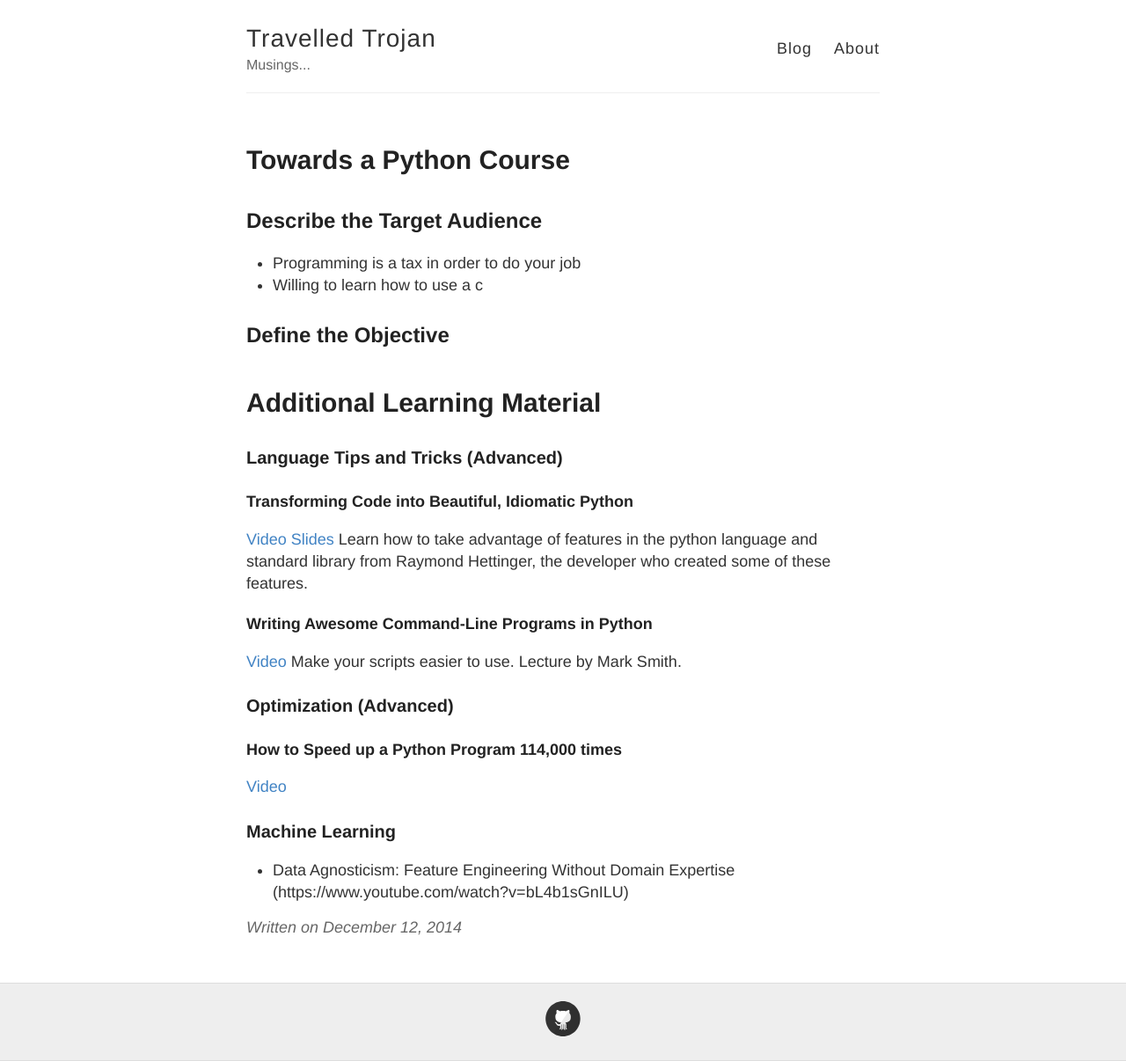
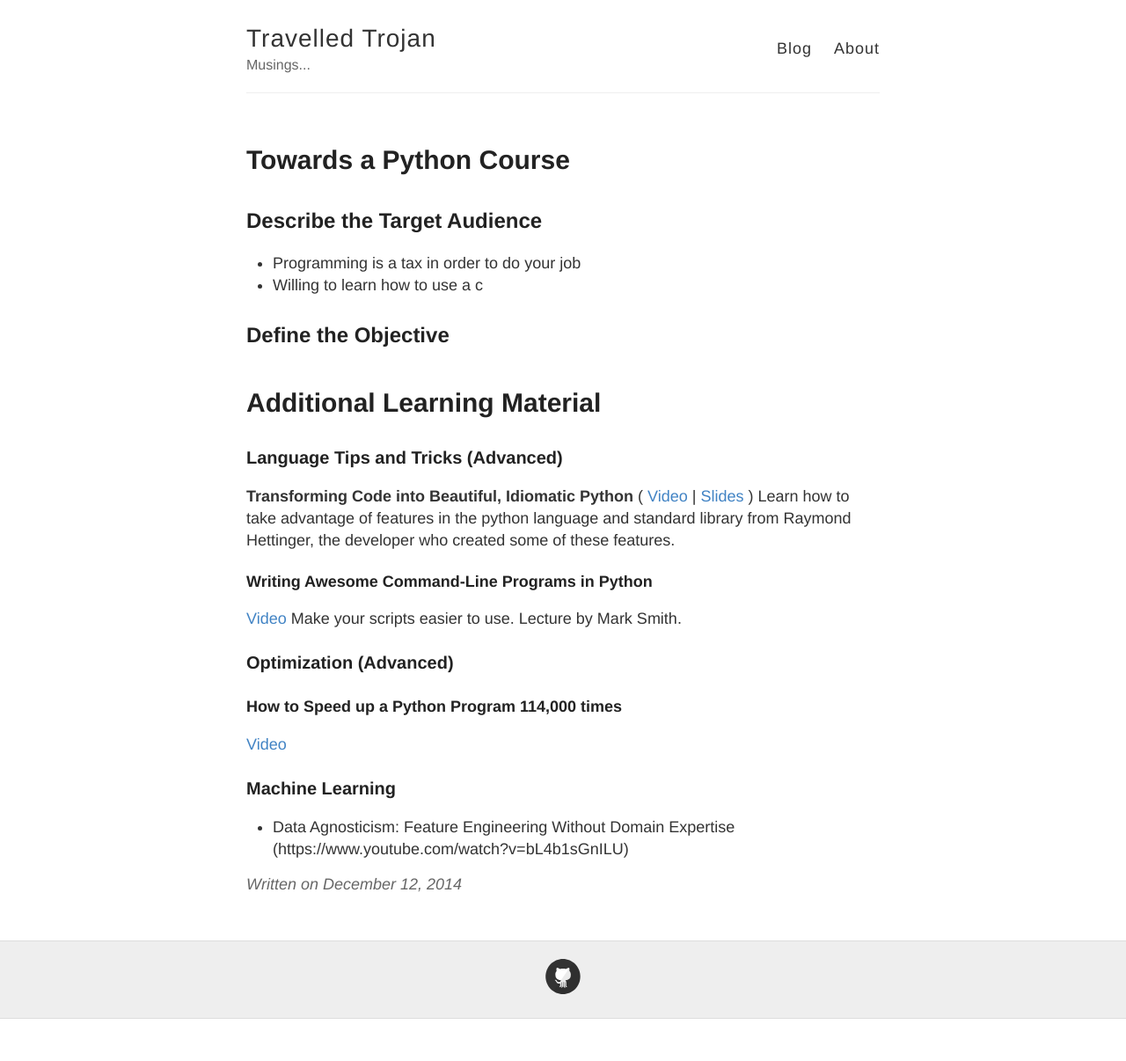
Before and after one commit to TravelledTrojan/TravelledTrojan.github.io, a Jekyll site: the page built from _posts/2014-12-12-Python-Course.md, in a window 1280 px wide. Shown: the whole page at 88% size. Built offline with Jekyll 4.4.1, drawn with Linux system fonts in a browser that asks for light colours; after the commit the page ends 1158 px from its top, so only the background shows below that.

```diff
--- a/_posts/2014-12-12-Python-Course.md
+++ b/_posts/2014-12-12-Python-Course.md
@@ -24,9 +24,11 @@ Additional Learning Material
 
 ### Language Tips and Tricks (Advanced)
 
-##### Transforming Code into Beautiful, Idiomatic Python
-[Video](https://www.youtube.com/watch?v=OSGv2VnC0go)
+**Transforming Code into Beautiful, Idiomatic Python**
+( [Video](https://www.youtube.com/watch?v=OSGv2VnC0go)
+|
 [Slides](https://speakerdeck.com/pyconslides/transforming-code-into-beautiful-idiomatic-python-by-raymond-hettinger-1)
+)
 Learn how to take advantage of features in the python language and standard library from Raymond Hettinger, the developer who created some of these features.
 
 ##### Writing Awesome Command-Line Programs in Python
```
